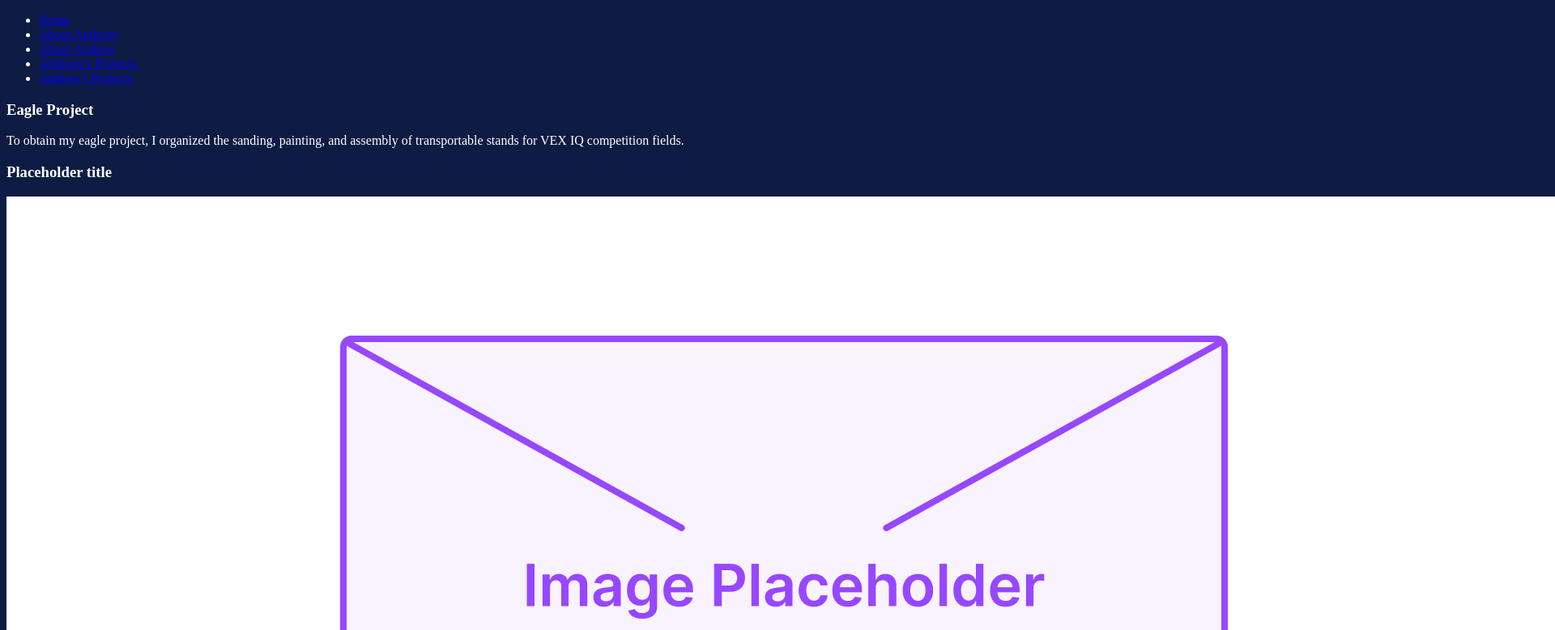
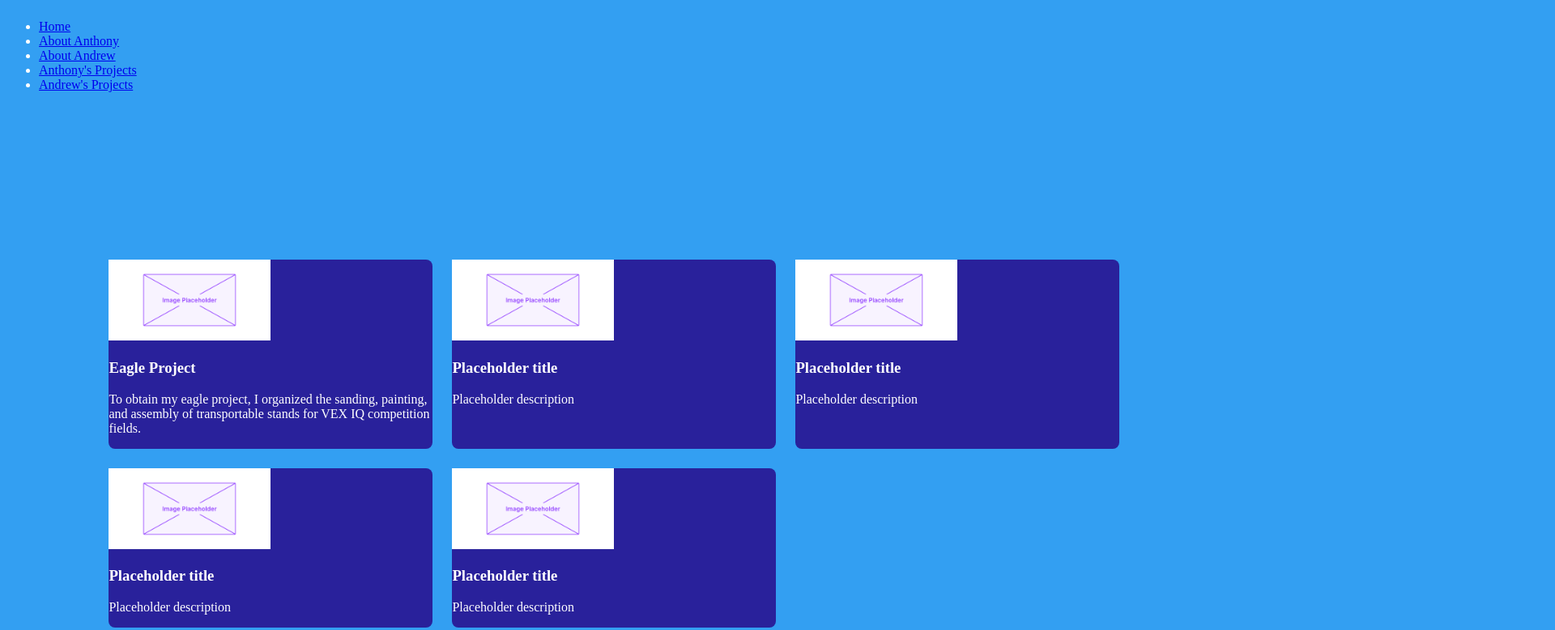
Before and after one commit to AnthonyDibernardo/FrontEndProject1, a plain HTML site: page AndrewProjects.html in a window 1280 px wide. Shown: the top 779 px of the page at 81% size, 1920 px wide, since content can reach past the window. Drawn offline with Linux system fonts and the light colour scheme.

Commit message:
Starting project css

```diff
--- a/AndrewProjects.html
+++ b/AndrewProjects.html
@@ -21,12 +21,14 @@
         <main>
             <article class="project">
                 <header>
+
+                    <!--Input Image here-->
+                    <img src="images/placeholder.png" alt="placeholder">
+                    <!--If you have a link to the project, insert into image-->
                     <div class="title">
                         <!--Input title of project here-->
                         <h3>Eagle Project</h3>
                     </div>
-                    <!--Input Image here-->
-                    <!--If you have a link to the project, insert into image-->
                 </header>
                 <!--Input your description here-->
                 <p>To obtain my eagle project, I organized the sanding, painting, and assembly of transportable stands for VEX IQ competition fields.</p>
@@ -35,13 +37,13 @@
 
             <article class="project">
                 <header>
+                    <!--Input Image here-->
+                    <img src="images/placeholder.png" alt="placeholder">
+                    <!--If you have a link to the project, insert into image-->
                     <div class="title">
                         <!--Input title of project here-->
                         <h3>Placeholder title</h3>
                     </div>
-                    <!--Input Image here-->
-                    <img src="images/placeholder.png" alt="placeholder">
-                    <!--If you have a link to the project, insert into image-->
                 </header>
                 <!--Input your description here-->
                 <p>Placeholder description</p>
@@ -50,13 +52,14 @@
 
             <article class="project">
                 <header>
+
+                    <!--Input Image here-->
+                    <img src="images/placeholder.png" alt="placeholder">
+                    <!--If you have a link to the project, insert into image-->
                     <div class="title">
                         <!--Input title of project here-->
                         <h3>Placeholder title</h3>
                     </div>
-                    <!--Input Image here-->
-                    <img src="images/placeholder.png" alt="placeholder">
-                    <!--If you have a link to the project, insert into image-->
                 </header>
                 <!--Input your description here-->
                 <p>Placeholder description</p>
@@ -65,13 +68,13 @@
 
             <article class="project">
                 <header>
+                    <!--Input Image here-->
+                    <img src="images/placeholder.png" alt="placeholder">
+                    <!--If you have a link to the project, insert into image-->
                     <div class="title">
                         <!--Input title of project here-->
                         <h3>Placeholder title</h3>
                     </div>
-                    <!--Input Image here-->
-                    <img src="images/placeholder.png" alt="placeholder">
-                    <!--If you have a link to the project, insert into image-->
                 </header>
                 <!--Input your description here-->
                 <p>Placeholder description</p>
@@ -80,13 +83,13 @@
 
             <article class="project">
                 <header>
+                    <!--Input Image here-->
+                    <img src="images/placeholder.png" alt="placeholder">
+                    <!--If you have a link to the project, insert into image-->
                     <div class="title">
                         <!--Input title of project here-->
                         <h3>Placeholder title</h3>
                     </div>
-                    <!--Input Image here-->
-                    <img src="images/placeholder.png" alt="placeholder">
-                    <!--If you have a link to the project, insert into image-->
                 </header>
                 <!--Input your description here-->
                 <p>Placeholder description</p>
--- a/css/overallStyle.css
+++ b/css/overallStyle.css
@@ -2,7 +2,8 @@
 /* Just wanted to see how this looked feel free to change it */
 /* colors I got from the color wheel are in the css folder under colors.png*/
 :root {
-    --primary-color: #0E1B43;
+    --primary-color: #339FF2;
+    --alt-color: #29219B;
     --text-color: #FFFFFF;
     color: var(--text-color);
     background-color: var(--primary-color);
--- a/css/projectStyle.css
+++ b/css/projectStyle.css
@@ -0,0 +1,44 @@
+/*This sheet is for the project pages style.*/
+
+body {
+    display: grid;
+    grid-template-rows: 1fr auto;
+    min-height: 100vh;
+}
+
+main {
+    margin-top: 2rem;
+    margin-bottom: 2rem;
+    display: flex;
+    justify-self: center;
+    flex-direction: column;
+    gap: 1.5rem;
+    align-self: center;
+    width: 80%;
+
+
+}
+
+
+img {
+    min-width: 100px;
+    max-width: 200px;
+    height: 100px;
+    display: inline-block;
+}
+
+
+.project {
+    background-color: #29219B;
+    width: 50vh;
+    border-radius: 8px;
+
+}
+
+@media screen and (width >= 900px){
+    main {
+        display: grid;
+        grid-template-columns: 1fr 1fr 1fr;
+
+    }
+}
```
